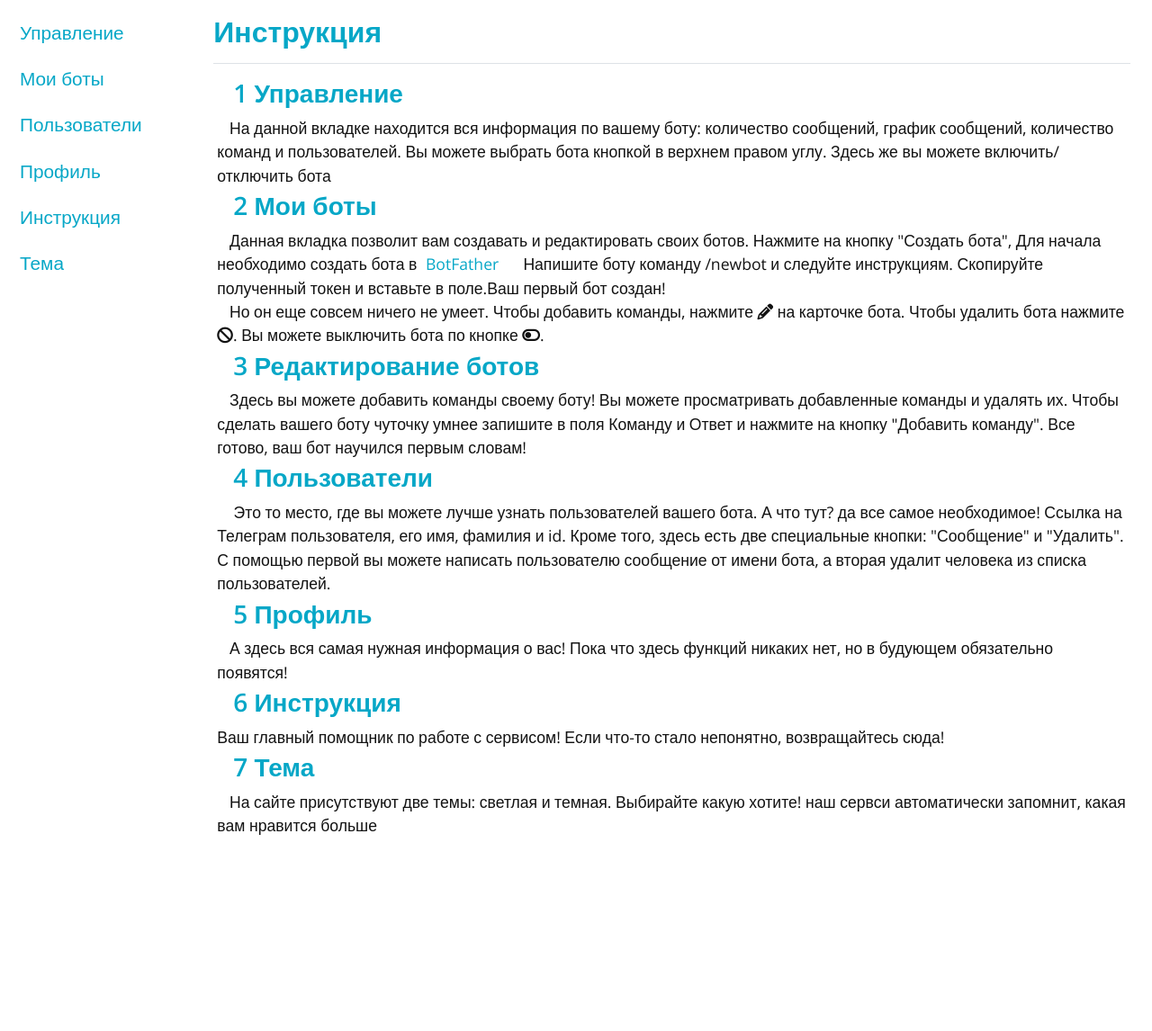
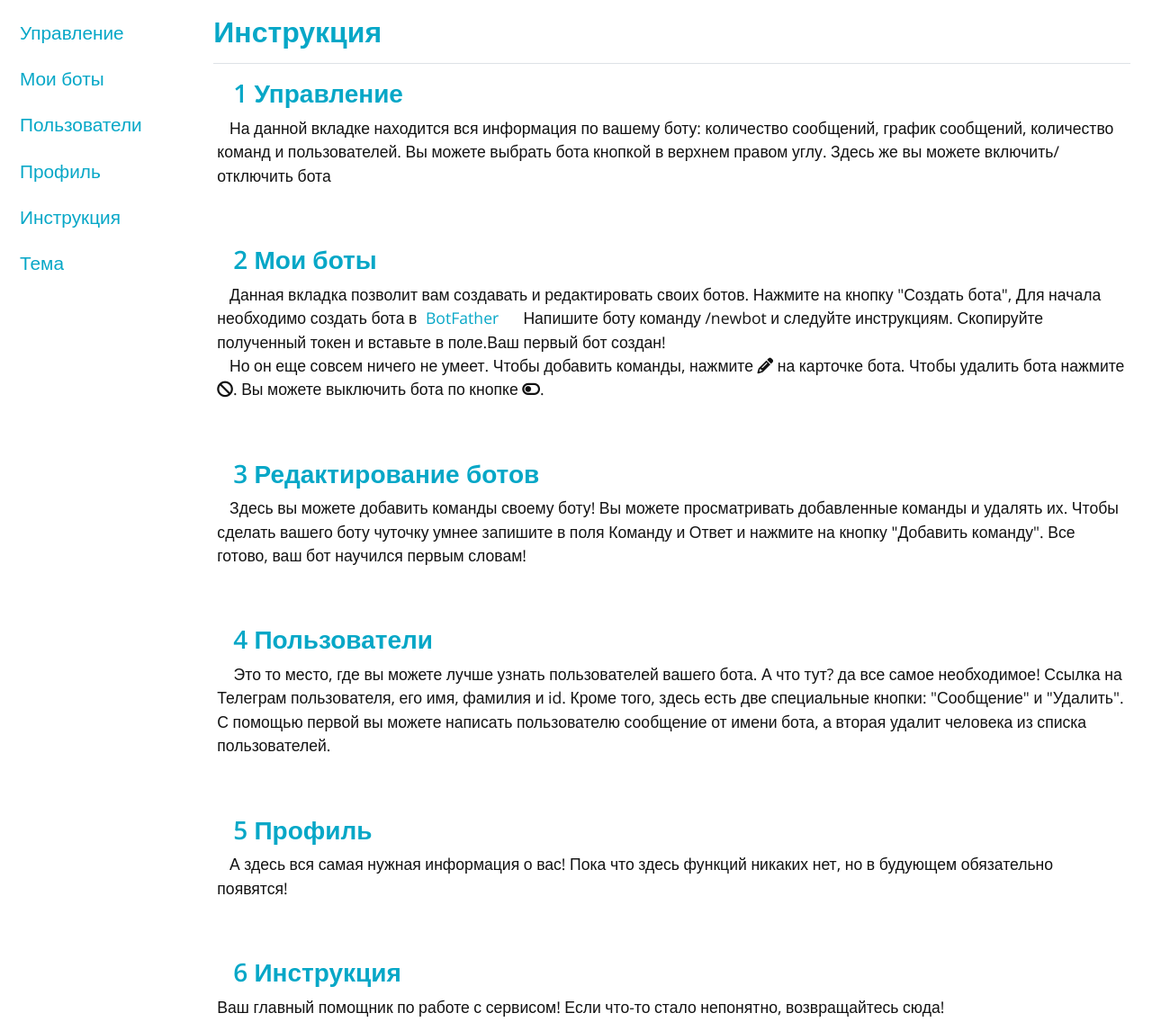
Before and after one commit to Artem010/tgstart-1, a Django app: page /instruction/ in a window 1280 px wide. Shown: the part 62-1208 px from the top of the page at 90% size. Before the commit the page ends 990 px from the top, so only its background shows below. Run offline with Django 3.2, Linux system fonts and the light colour scheme; some libraries are stand-ins or nearby versions.

Commit message:
instruction upd

```diff
--- a/tgstart2/templates/volt/instruction.html
+++ b/tgstart2/templates/volt/instruction.html
@@ -8,6 +8,9 @@
         <h2 class="h3 theme zag">&nbsp&nbsp&nbsp1 Управление</h2>
         <p class="name1">&nbsp&nbsp&nbspНа данной вкладке находится вся информация по вашему боту: количество сообщений, график сообщений,
         количество команд и пользователей. Вы можете выбрать бота кнопкой в верхнем правом углу. Здесь же вы можете включить/отключить бота</p>
+        <div class="razdel"></div>
+        <div class="razdel"></div>
+        <div class="razdel"></div>
         <h2 class="h3 theme zag">&nbsp&nbsp&nbsp2 Мои боты</h2>
         <p class="name1">&nbsp&nbsp&nbspДанная вкладка позволит вам создавать и редактировать своих ботов. Нажмите на кнопку "Создать бота", Для начала необходимо создать бота в <a class=" nav-link1" style="font-size: 1em" href="https://t.me/botfather">BotFather</a>
         Напишите боту команду /newbot и следуйте инструкциям.
@@ -15,17 +18,32 @@
         &nbsp&nbsp&nbspНо он еще совсем ничего не умеет. Чтобы добавить команды, нажмите <i class="fa fa-pencil" aria-hidden="true"></i> на карточке бота.
         Чтобы удалить бота нажмите <i class="fa fa-ban" aria-hidden="true"></i>. Вы можете выключить бота по кнопке
       <i class="fa fa-toggle-off" aria-hidden="true"></i>.</p>
+      <div class="razdel"></div>
+      <div class="razdel"></div>
+      <div class="razdel"></div>
         <h2 class="h3 theme zag">&nbsp&nbsp&nbsp3 Редактирование ботов</h2>
         <p class="name1">&nbsp&nbsp&nbspЗдесь вы можете добавить команды своему боту! Вы можете просматривать добавленные команды и удалять их. Чтобы сделать вашего боту чуточку
         умнее запишите в поля Команду и Ответ и нажмите на кнопку "Добавить команду". Все готово, ваш бот научился первым словам!</p>
+        <div class="razdel"></div>
+        <div class="razdel"></div>
+        <div class="razdel"></div>
         <h2 class="h3 theme zag">&nbsp&nbsp&nbsp4 Пользователи</h2>
         <p class="name1">&nbsp&nbsp&nbsp Это то место, где вы можете лучше узнать пользователей вашего бота. А что тут? да все самое необходимое! Ссылка на Телеграм пользователя, его имя, фамилия и id.
         Кроме того, здесь есть две специальные кнопки: "Сообщение" и "Удалить". С помощью первой вы можете написать пользователю сообщение от имени бота, а вторая удалит человека из списка
       пользователей.</p>
+      <div class="razdel"></div>
+      <div class="razdel"></div>
+      <div class="razdel"></div>
         <h2 class="h3 theme zag">&nbsp&nbsp&nbsp5 Профиль</h2>
         <p class="name1">&nbsp&nbsp&nbspА здесь вся самая нужная информация о вас! Пока что здесь функций никаких нет, но в будующем обязательно появятся!</p>
+        <div class="razdel"></div>
+        <div class="razdel"></div>
+        <div class="razdel"></div>
         <h2 class="h3 theme zag">&nbsp&nbsp&nbsp6 Инструкция</h2>
         <p class="name1">Ваш главный помощник по работе с сервисом! Если что-то стало непонятно, возвращайтесь сюда!</p>
+        <div class="razdel"></div>
+        <div class="razdel"></div>
+        <div class="razdel"></div>
         <h2 class="h3 theme zag">&nbsp&nbsp&nbsp7 Тема</h2>
         <p class="name1">&nbsp&nbsp&nbspНа сайте присутствуют две темы: светлая и темная. Выбирайте какую хотите! наш сервси автоматически запомнит, какая вам нравится больше</p>
     </main>
```
